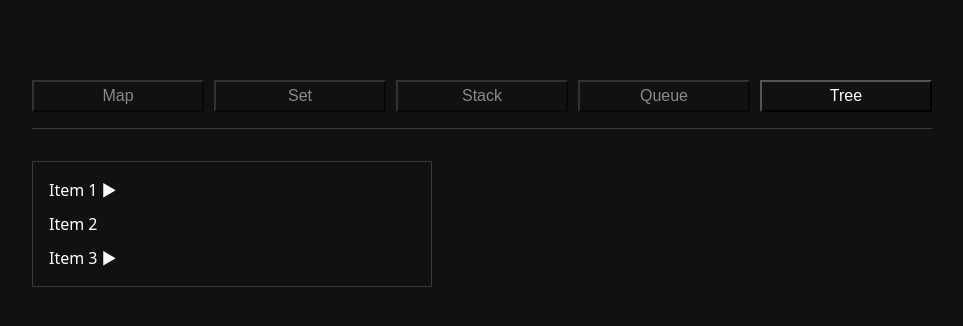
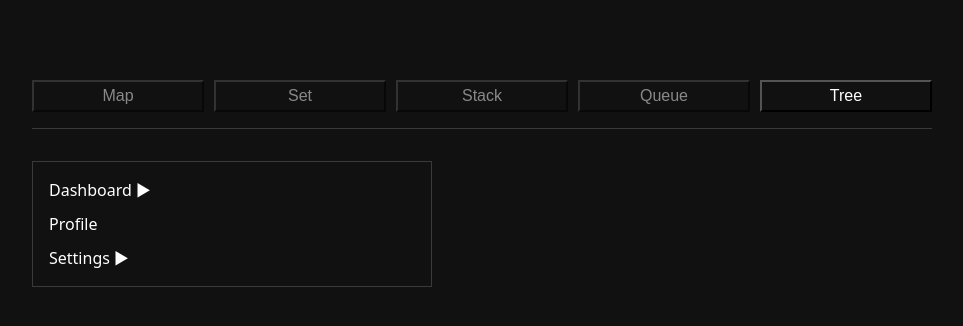
Before and after one commit to maxzavati/frontend_data_structures, a React (Vite) app: page / in a window 1280 px wide. Both pictures are taken after a click on the button "Tree". Shown: the top 326 px of the page, without its empty margins (158-1121 px from the left). Built offline with nearby package versions, Linux system fonts and the light colour scheme.

Commit message:
feat: tree data update

```diff
--- a/src/examples/tree.tsx
+++ b/src/examples/tree.tsx
@@ -1,33 +1,51 @@
 import { DropdownMenu } from '../components/menu';
 import type { MenuItem } from '../types';
 
-const menuItems = [
+const navigation = [
   {
-    text: 'Item 1',
-    children: [
+    label: 'Dashboard',
+    subItems: [
       {
-        text: 'Item 1 1',
-        href: '#',
+        label: 'Overview',
+        url: '#',
       },
       {
-        text: 'Item 1 2',
-        href: '#',
+        label: 'Stats',
+        url: '#',
       },
     ],
   },
   {
-    text: 'Item 2',
-    href: '#',
+    label: 'Profile',
+    url: '#',
   },
   {
-    text: 'Item 3',
-    children: [
+    label: 'Settings',
+    subItems: [
       {
-        text: 'Item 3 1',
-        children: [
+        label: 'Preferences',
+        url: '#',
+      },
+      {
+        label: 'Security',
+        subItems: [
           {
-            text: 'Item 3 1 1',
-            href: '#',
+            label: 'Passwords',
+            url: '#',
+          },
+          {
+            label: 'Advanced Settings',
+            url: '#',
+            subItems: [
+              {
+                label: 'Encryption',
+                url: '#',
+              },
+              {
+                label: 'Permissions',
+                url: '#',
+              },
+            ],
           },
         ],
       },
@@ -36,16 +54,16 @@ const menuItems = [
 ];
 
 const Item = ({ item }: { item: MenuItem }) => {
-  if (!item.children || item.children.length === 0) {
-    return <DropdownMenu.Item>{item.text}</DropdownMenu.Item>;
+  if (!item.subItems || item.subItems.length === 0) {
+    return <DropdownMenu.Item>{item.label}</DropdownMenu.Item>;
   }
 
   return (
     <DropdownMenu>
-      <DropdownMenu.Trigger>{item.text}</DropdownMenu.Trigger>
+      <DropdownMenu.Trigger>{item.label}</DropdownMenu.Trigger>
       <DropdownMenu.Sub>
-        {item.children.map((child, index) => (
-          <Item key={index} item={child} />
+        {item.subItems.map((subItem, index) => (
+          <Item key={index} item={subItem} />
         ))}
       </DropdownMenu.Sub>
     </DropdownMenu>
@@ -61,7 +79,7 @@ export function TreeExample() {
       }}
     >
       <div className='box'>
-        {menuItems.map((item, index) => (
+        {navigation.map((item, index) => (
           <Item key={index} item={item} />
         ))}
       </div>
--- a/src/types.ts
+++ b/src/types.ts
@@ -5,7 +5,7 @@ export interface Item {
 }
 
 export interface MenuItem {
-  text: string;
-  href?: string;
-  children?: MenuItem[];
+  label: string;
+  url?: string;
+  subItems?: MenuItem[];
 }
```
